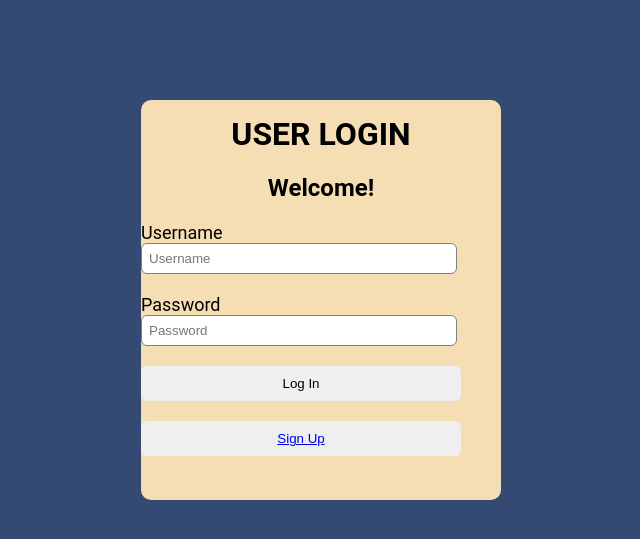
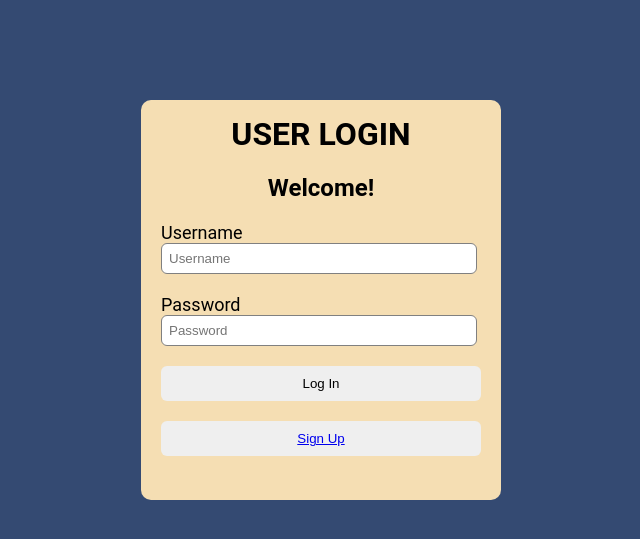
Before and after one commit to Temidayo-Sanusi/first-login-repo, a PHP site: page / in a window 1280 px wide. Shown: the top 539 px of the page, without its empty margins (319-959 px from the left). Run offline with PHP 8.4, Linux system fonts and the light colour scheme; data that the repository does not hold is empty.

Commit message:
make change to css file

```diff
--- a/style.css
+++ b/style.css
@@ -41,7 +41,8 @@ h3 {
     margin-top: 20px;
 }
 
-j form {
+
+form {
     width: 300px;
     margin-left: 20px;
 }
--- a/views/partials/head.php
+++ b/views/partials/head.php
@@ -7,6 +7,7 @@
     <meta name="viewport" content="width=device-width, initial-scale=1.0">
     <title>Document</title>
     <link rel="stylesheet" href="style.css">
+    <link rel="preconnect" href="https://fonts.googleapis.com">
 </head>
 
 <body>
```
